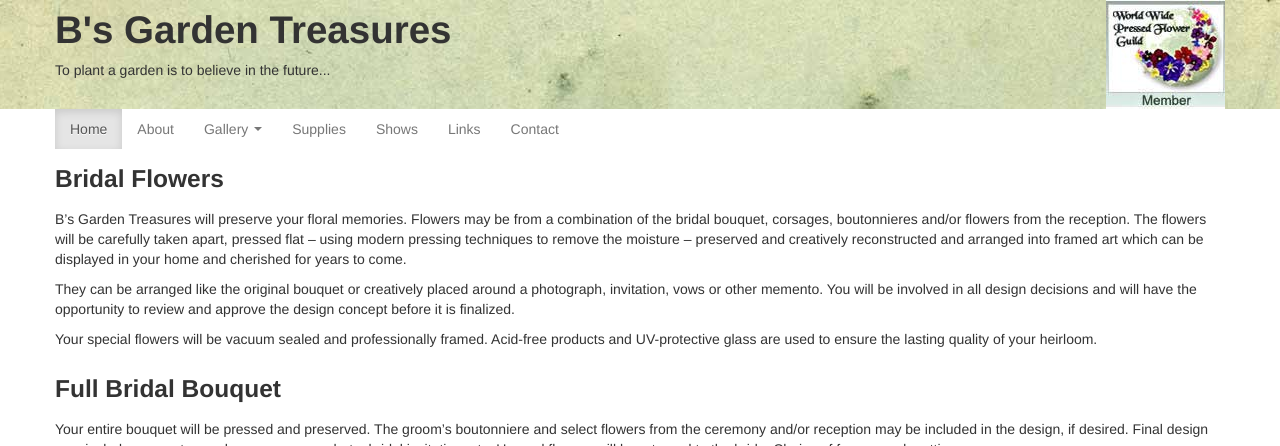
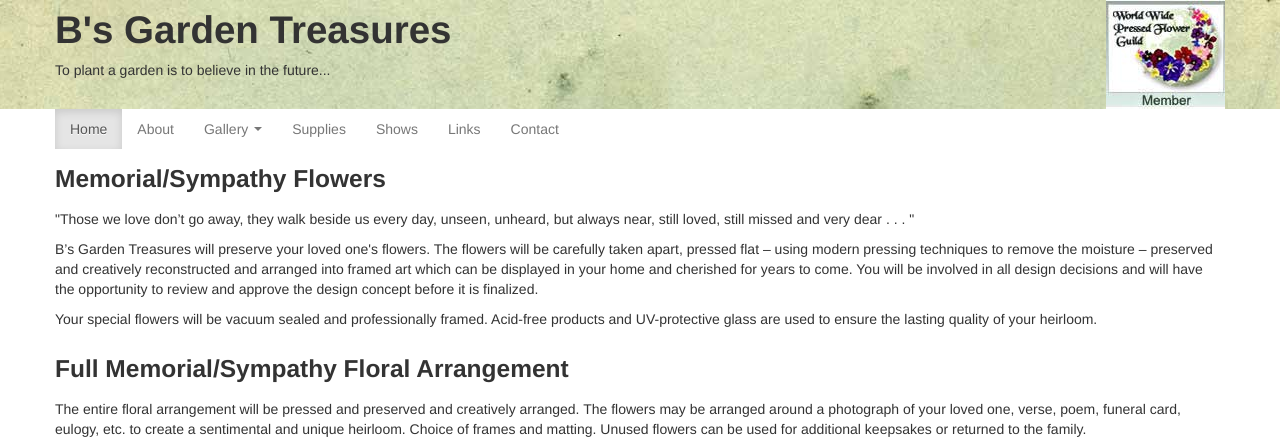
Before and after one commit to BGTreasures/BGTreasures, a Django app: template bgtreasures/bgtreasures/templates/gallery_memorial.html in a window 1280 px wide. Shown: the top 446 px of the page. Run offline with Django 3.2, Linux system fonts and the light colour scheme; the template is opened without the code that fills it, so the values that code supplies are empty.

Commit message:
Populated Memorial Flower page

```diff
--- a/bgtreasures/bgtreasures/templates/gallery_bridal.html
+++ b/bgtreasures/bgtreasures/templates/gallery_bridal.html
@@ -186,6 +186,11 @@
         </tr>
         </tbody>
       </table>
+      <p>Keep the flowers as fresh as possible, until you can get them to B’s Garden Treasures.  Put them in a cool place, with their stems in water. Do not put water on the flower petals.  You can place the flowers in the refrigerator but DO NOT FREEZE!  For best results, get them to B’s Garden Treasures within 1-3 days. Please contact B’s Garden Treasures at info@BGTreasures.com BEFORE the wedding so your date will be reserved.  Otherwise, I may not be available to preserve your flowers. </p>
+<p>
+A non-refundable $100 deposit is required upon receipt of your flowers.  The remainder is due upon shipping or receipt.  </p>
+<p>
+B’s Garden Treasures reserves the right to refuse flowers which are of poor quality.  You will be contacted within 2-4 weeks to discuss your design preferences. The order will be finished and ready for your enjoyment within 6-12 weeks.  </p>
     </div>
   </div>
 </div>
--- a/bgtreasures/bgtreasures/templates/gallery_memorial.html
+++ b/bgtreasures/bgtreasures/templates/gallery_memorial.html
@@ -6,23 +6,24 @@
   <div class="container">
 <div class="row-fluid">
     <div class="span12">
-      <h3>Bridal Flowers</h3>
+      <h3>Memorial/Sympathy Flowers</h3>
       <p>
-        B’s Garden Treasures will preserve your floral memories. Flowers may be from a combination of the bridal bouquet, corsages, boutonnieres and/or flowers from the reception. The flowers will be carefully taken apart, pressed flat – using modern pressing techniques to remove the moisture –  preserved and creatively reconstructed and arranged into framed art which can be displayed in your home and cherished for years to come.
-      </p>
-      <p>
-      They can be arranged like the original bouquet or creatively placed around a photograph, invitation, vows or other memento.  You will be involved in all design decisions and will have the opportunity to review and approve the design concept before it is finalized.
+        "Those we love don’t go away, they walk beside us every day, unseen, unheard, but always near, still loved, still missed and very dear . . . "</p>
+
+        <p>
+          B’s Garden Treasures will preserve your loved one's flowers. The flowers will be carefully taken apart, pressed flat – using modern pressing techniques to remove the moisture –  preserved and creatively reconstructed and arranged into framed art which can be displayed in your home and cherished for years to come. You will be involved in all design decisions and will have the opportunity to review and approve the design concept before it is finalized.
       </p>
       <p>
       Your special flowers will be vacuum sealed and professionally framed.  Acid-free products and UV-protective glass are used to ensure the lasting quality of your heirloom.
       </p>
+
     </div>
   </div>
   <div class="row-fluid">
     <div class="span12">
-      <h3>Full Bridal Bouquet</h3>
+      <h3>Full Memorial/Sympathy Floral Arrangement</h3>
       <p>
-        Your entire bouquet will be pressed and preserved.  The groom’s boutonniere and select flowers from the ceremony and/or reception may be included in the design, if desired.  Final design may include mementos such as your vows, photo, bridal invitation, etc.  Unused flowers will be returned to the bride.  Choice of frames and matting.
+        The entire floral arrangement will be pressed and preserved and creatively arranged.  The flowers may be arranged around a photograph of your loved one, verse, poem, funeral card, eulogy, etc. to create a sentimental and unique heirloom. Choice of frames and matting. Unused flowers can be used for additional keepsakes or returned to the family.
       </p>
     </div>
   </div>
@@ -51,7 +52,7 @@
   </div>
   <div class="row-fluid">
     <div class="span12">
-      <h3>Pricing</h3>
+      <h3>Full Memorial/Sympathy Arrangement Pricing</h3>
       <table class="table table-striped table-bordered">
         <thead>
           <tr>
@@ -81,9 +82,9 @@
     </div>
   </div>
   <div class="row-fluid">
-    <h3>Select Bridal Flowers</h3>
+    <h3>Select Memorial/Sympathy Floral Arrangement</h3>
     <p>
-    Select flowers from the wedding are pressed and preserved and then adorned around the bridal invitation or a photo. Choice of frames and matting.
+    Select flowers from the service are pressed and preserved and then creatively arranged as above.  Choice of frames and matting.
     </p>
   </div>
   <div class="row-fluid">
@@ -112,7 +113,7 @@
 
   <div class="row-fluid">
     <div class="span12">
-      <h3>Pricing</h3>
+      <h3>Select Memorial/Sympathy Flower Pricing</h3>
       <table class="table table-striped table-bordered">
         <thead>
           <tr>
@@ -140,9 +141,9 @@
 
   <div class="row-fluid">
     <div class="span12">
-      <h3>Mother of the Bride/Groom Keepsake</h3>
+      <h3>Other Keepsake</h3>
       <p>
-      Additional framed art from the corsage, boutonniere and/or flowers from the bride’s bouquet may also be preserved for the Mother of the Bride and/or the Mother of the Groom.  Choice of frames and matting.
+      B's Garden Treasures can create additional small keepsakes from the memorial/sympathy flowers.  Examples include glass ornaments, pendants, laminated cards, etc.  These make great keepsakes for family members.
       </p>
     </div>
   </div>
@@ -186,6 +187,12 @@
         </tr>
         </tbody>
       </table>
+      <p>
+        Keep the flowers as fresh as possible, until you can get them to B’s Garden Treasures.  Put them in a cool place, with their stems in water. Do not put water on the flower petals.  You can place the flowers in the refrigerator but DO NOT FREEZE!  For best results, get them to B’s Garden Treasures within 1-3 days. Please contact B’s Garden Treasures at info@BGTreasures.com as soon as possible to make sure I am available to preserve your flowers. If I am not available, I may be able to refer you to another pressed flower artist. </P
+<p>
+A non-refundable $100 deposit is required upon receipt of your flowers.  The remainder is due upon shipping or receipt.  </p>
+<p>
+B’s Garden Treasures reserves the right to refuse flowers which are of poor quality.  You will be contacted within 2-4 weeks to discuss your design preferences. The order will be finished and ready for your enjoyment within 6-12 weeks.  </p>
     </div>
   </div>
 </div>
```
